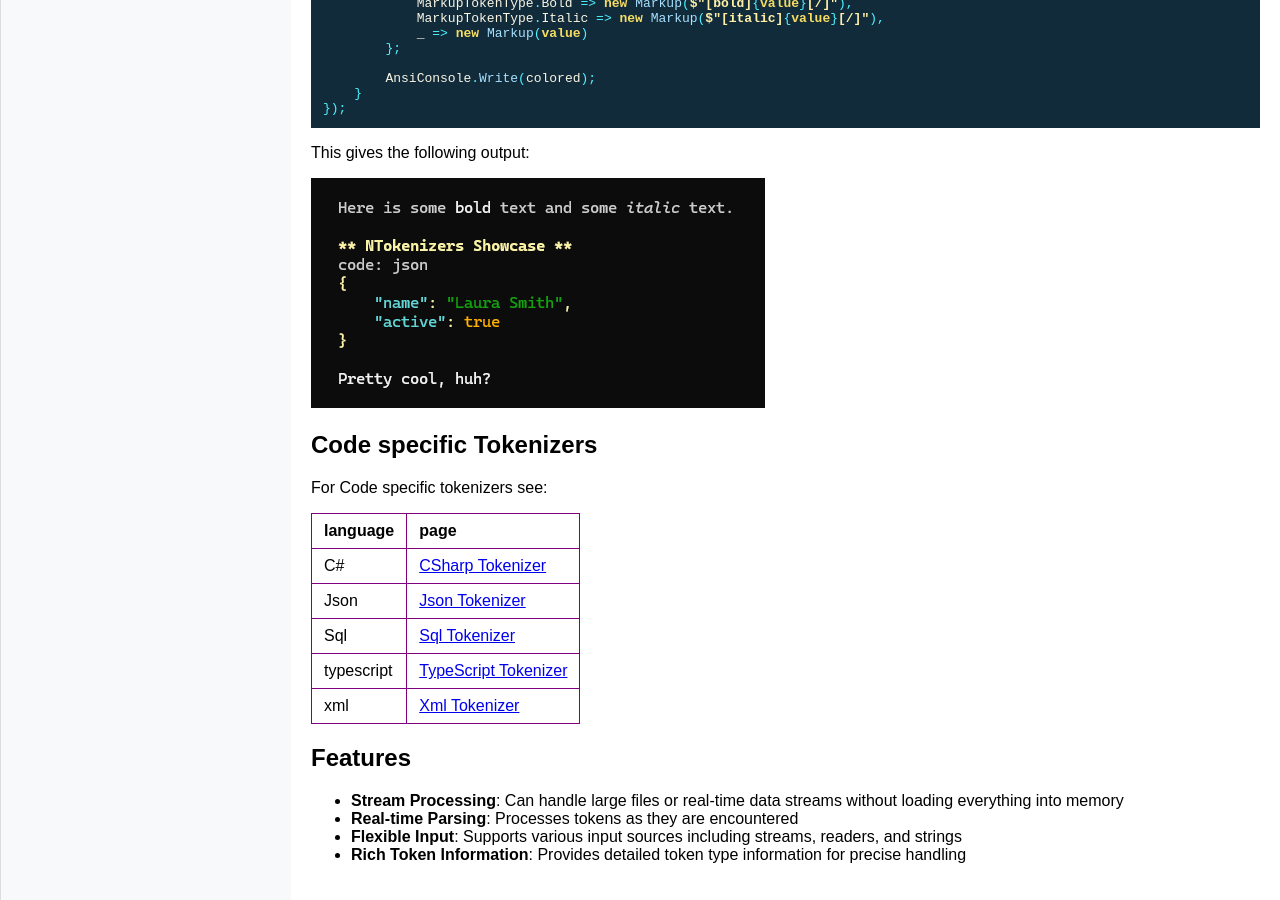
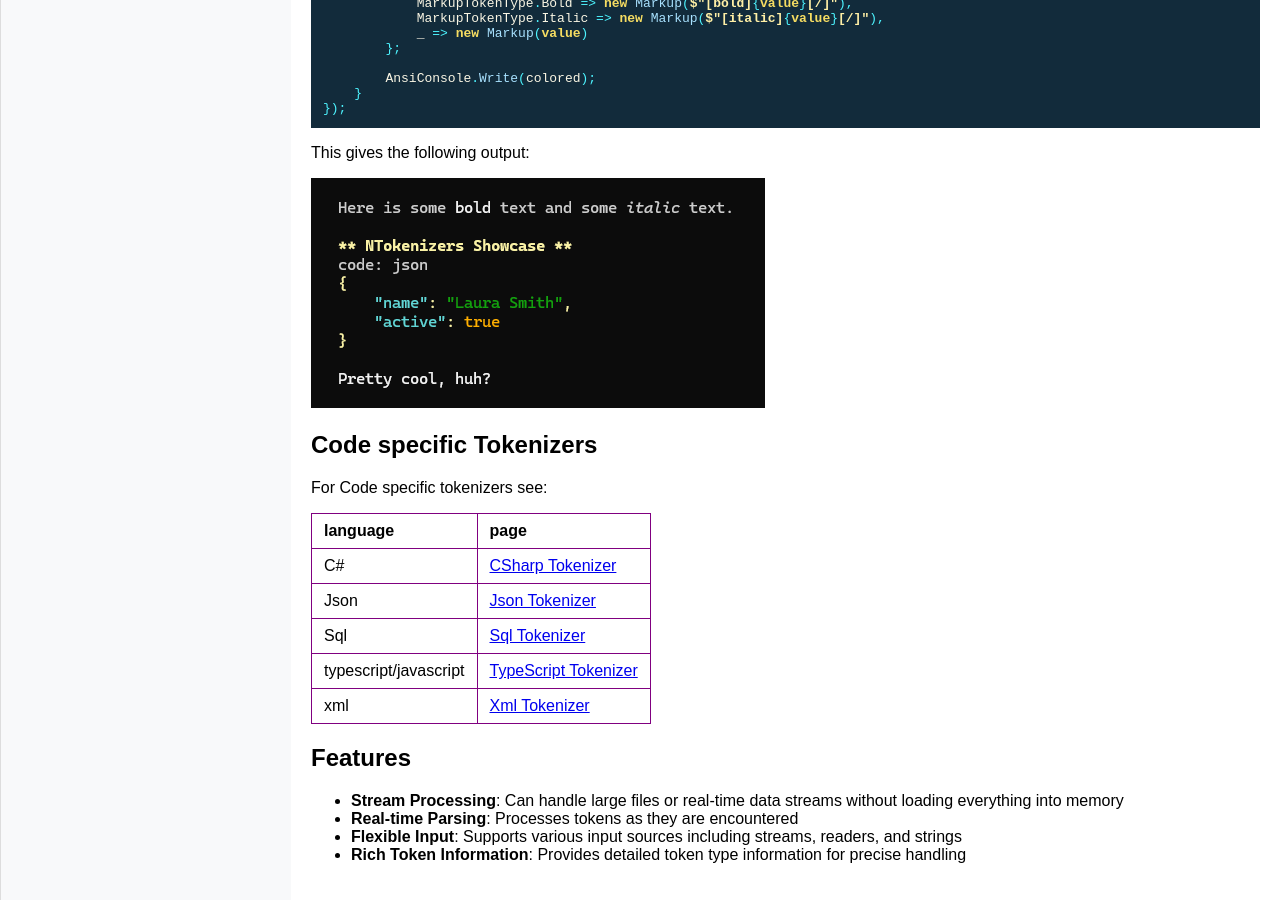
Before and after one commit to crwsolutions/ntokenizers, a Jekyll site: the page built from docs/index.md, in a window 1280 px wide and 900 px high, scrolled down 1359 px. Built offline with Jekyll 4.4.1, drawn with Linux system fonts in a browser that asks for light colours.

Commit message:
docs: also mention javascript

```diff
--- a/docs/index.md
+++ b/docs/index.md
@@ -96,7 +96,7 @@ For Code specific tokenizers see:
 |C#|[CSharp Tokenizer](/ntokenizers/csharp)|
 |Json|[Json Tokenizer](/ntokenizers/json)|
 |Sql|[Sql Tokenizer](/ntokenizers/sql)|
-|typescript|[TypeScript Tokenizer](/ntokenizers/typescript)|
+|typescript/javascript|[TypeScript Tokenizer](/ntokenizers/typescript)|
 |xml|[Xml Tokenizer](/ntokenizers/xml)|
 
 ## Features
```
Also changed, not shown: docs/typescript.md (+1 -1 lines).
